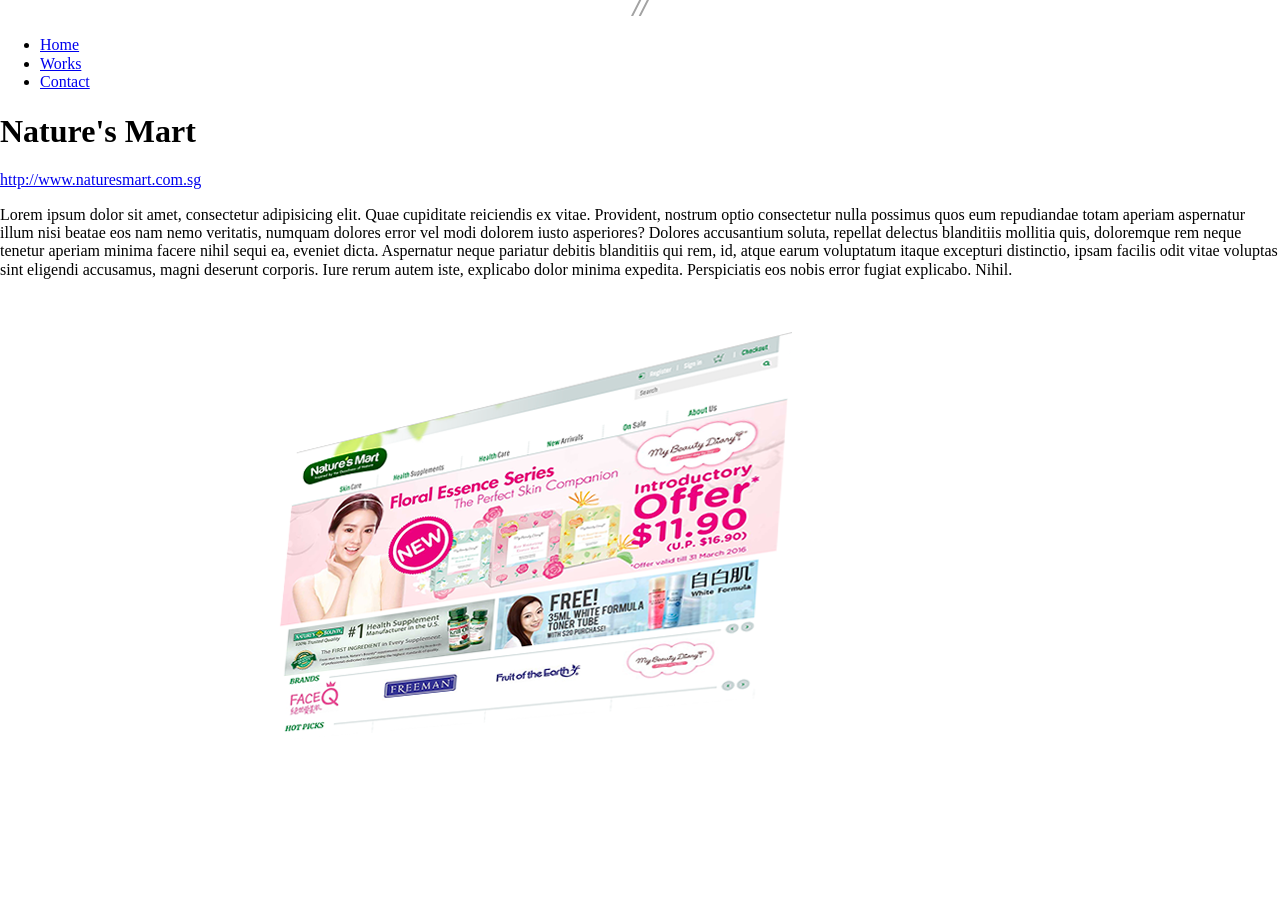
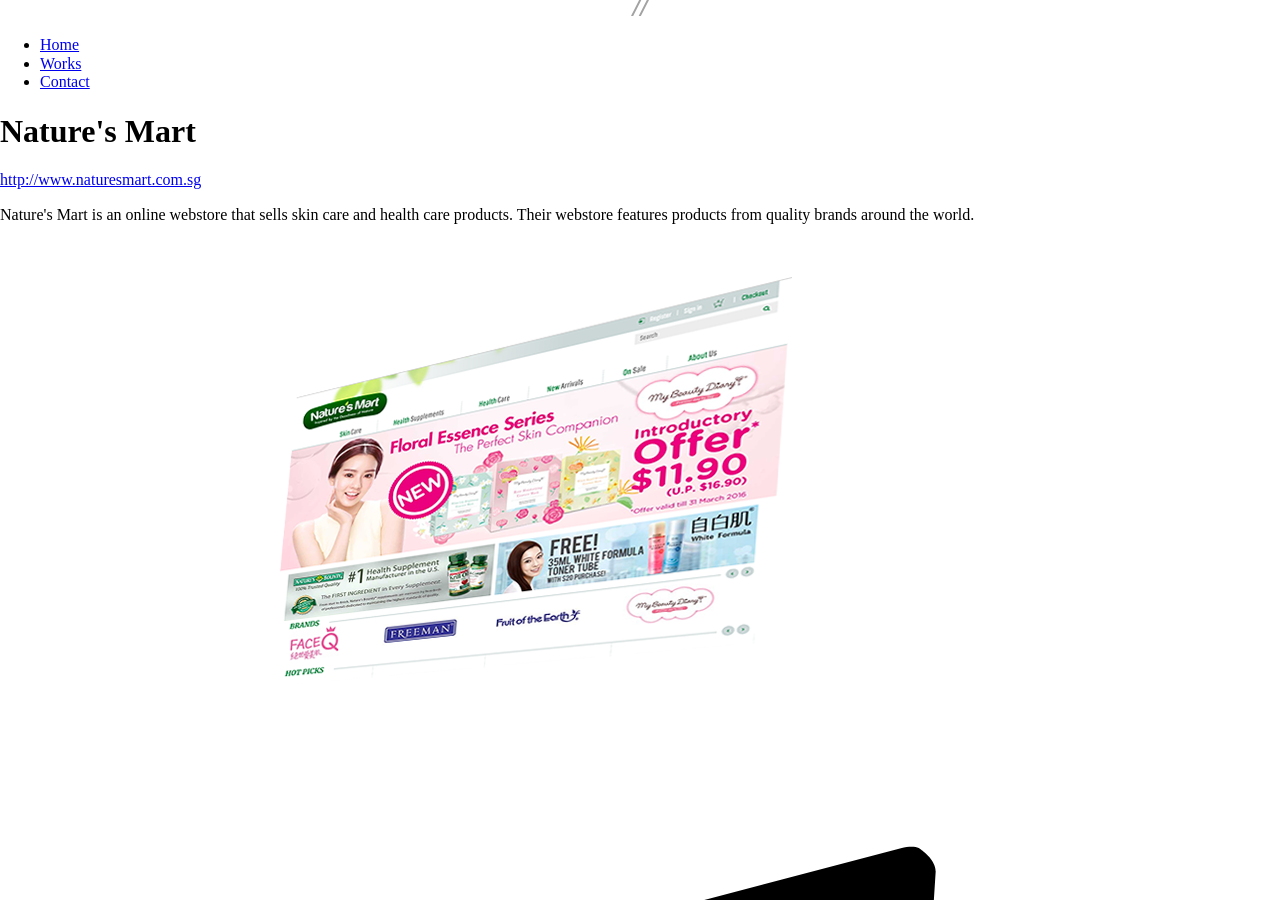
Before and after one commit to jasonheecs/jasonheecs.github.io, a Jekyll site: the page built from app/_posts/2016-03-17-naturesmart.html, in a window 1280 px wide and 900 px high. Built offline with Jekyll 4.4.1, drawn with Linux system fonts in a browser that asks for light colours; nearby versions of some CDN libraries; comment, search, counter and statistics services are not loaded.

Commit message:
Updated blog entries

```diff
--- a/app/_posts/2016-03-17-heveya.html
+++ b/app/_posts/2016-03-17-heveya.html
@@ -14,4 +14,4 @@
   mobile:
       filename: heveya3.png
 ---
-<p>Lorem ipsum dolor sit amet, consectetur adipisicing elit. Eum animi, impedit autem similique nisi fugit ipsum ab iure unde eaque.</p>
+<p>Heveya is a bedding products company that started in Australia. They wanted a new corporate website as part of their new branding campaign. The new website emphasizes on the comfort and environmental friendliness of their product line.</p>
--- a/app/_posts/2016-03-17-laycy.html
+++ b/app/_posts/2016-03-17-laycy.html
@@ -14,4 +14,4 @@
   mobile:
       filename: laycy3.png
 ---
-<p>Lorem ipsum dolor sit amet, consectetur adipisicing elit. Eum animi, impedit autem similique nisi fugit ipsum ab iure unde eaque.</p>
+<p>Laycy is a dynamic and energetic young company which specializes in the distribution of international beauty brands in Singapore. This new startup aims to bring their products closer to their target audience via their own ecommerce webstore.</p>
--- a/app/_posts/2016-03-17-naturesmart.html
+++ b/app/_posts/2016-03-17-naturesmart.html
@@ -14,4 +14,4 @@
   mobile:
       filename: naturesmart3.png
 ---
-<p>Lorem ipsum dolor sit amet, consectetur adipisicing elit. Quae cupiditate reiciendis ex vitae. Provident, nostrum optio consectetur nulla possimus quos eum repudiandae totam aperiam aspernatur illum nisi beatae eos nam nemo veritatis, numquam dolores error vel modi dolorem iusto asperiores? Dolores accusantium soluta, repellat delectus blanditiis mollitia quis, doloremque rem neque tenetur aperiam minima facere nihil sequi ea, eveniet dicta. Aspernatur neque pariatur debitis blanditiis qui rem, id, atque earum voluptatum itaque excepturi distinctio, ipsam facilis odit vitae voluptas sint eligendi accusamus, magni deserunt corporis. Iure rerum autem iste, explicabo dolor minima expedita. Perspiciatis eos nobis error fugiat explicabo. Nihil.</p>
+<p>Nature's Mart is an online webstore that sells skin care and health care products. Their webstore features products from quality brands around the world.</p>
--- a/app/_posts/2016-03-18-duprex.html
+++ b/app/_posts/2016-03-18-duprex.html
@@ -14,4 +14,4 @@
   mobile:
       filename: duprex3.png
 ---
-<p>Lorem ipsum dolor sit amet, consectetur adipisicing elit. Eum animi, impedit autem similique nisi fugit ipsum ab iure unde eaque.</p>
+<p>Duprex is a Singapore-based B2B business with over 20 years of experience in the cleaning and washroom hygiene industry. Their new corporate website features their product lines prominently, and is much easier for their staff to update and maintain.</p>
```
